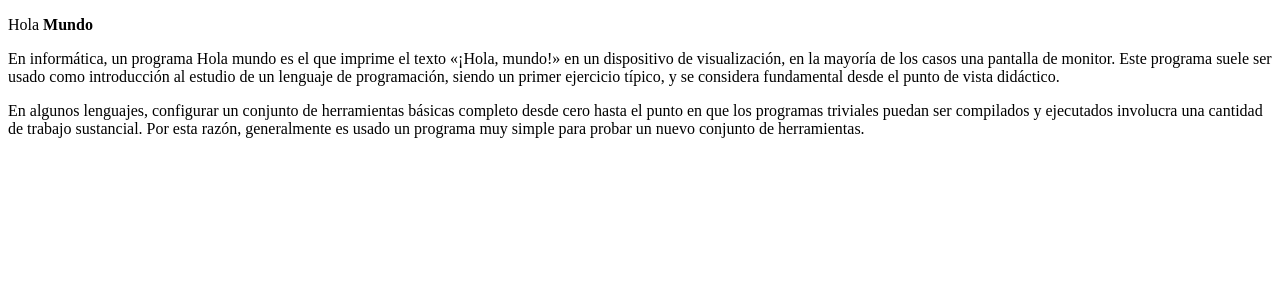
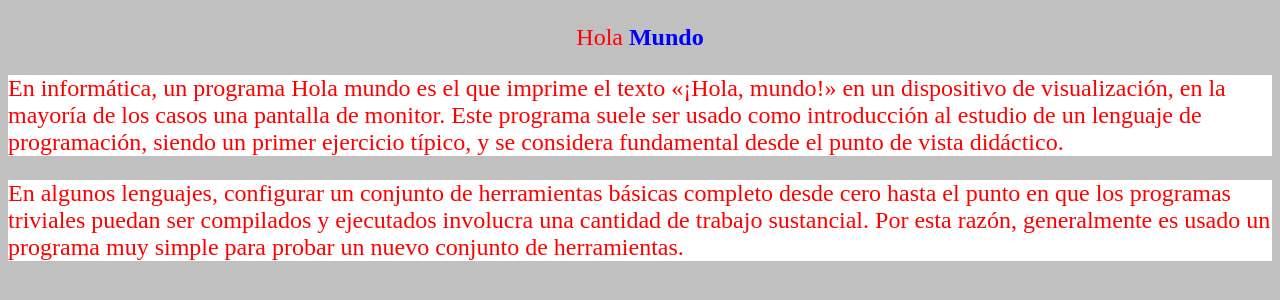
Before and after one commit to Stkilda1928/Stkilda1928.github.io, a plain HTML site: page holamundo2.html in a window 1280 px wide. Drawn offline with Linux system fonts and the light colour scheme.

Commit message:
Add files via upload

```diff
--- a/holamundo2.html
+++ b/holamundo2.html
@@ -3,8 +3,28 @@
   <head>
     <meta http-equiv="content-type" content="text/html; charset=UTF-8">
     <title>Hola Mundo</title>
+    <style>
+      #titulo {
+        text-align: center;
+      }
+      .descripcion {
+      background-color:silver;
+      }
+      p {
+      font-size:x-large;
+      color: red;
+      }
+      p strong {
+      color: blue;
+      }
+      p.descripcion {
+      background-color:white;
+      }
+
+
+    </style>
   </head>
-  <body onclick="alert('quita tus manos de enciama')">
+  <body class="descripcion" onclick="alert('quita tus manos de enciama')">
     <p id="titulo" title="eso es un hola mundo">Hola <strong>Mundo</strong></p>
     <!--esto es la definicion de hola mundo-->
     <p class="descripcion">En informática, un programa Hola mundo es el que
@@ -18,6 +38,5 @@
       programas triviales puedan ser compilados y ejecutados involucra una
       cantidad de trabajo sustancial. Por esta razón, generalmente es usado un
       programa muy simple para probar un nuevo conjunto de herramientas. </p>
-
   </body>
 </html>
```
